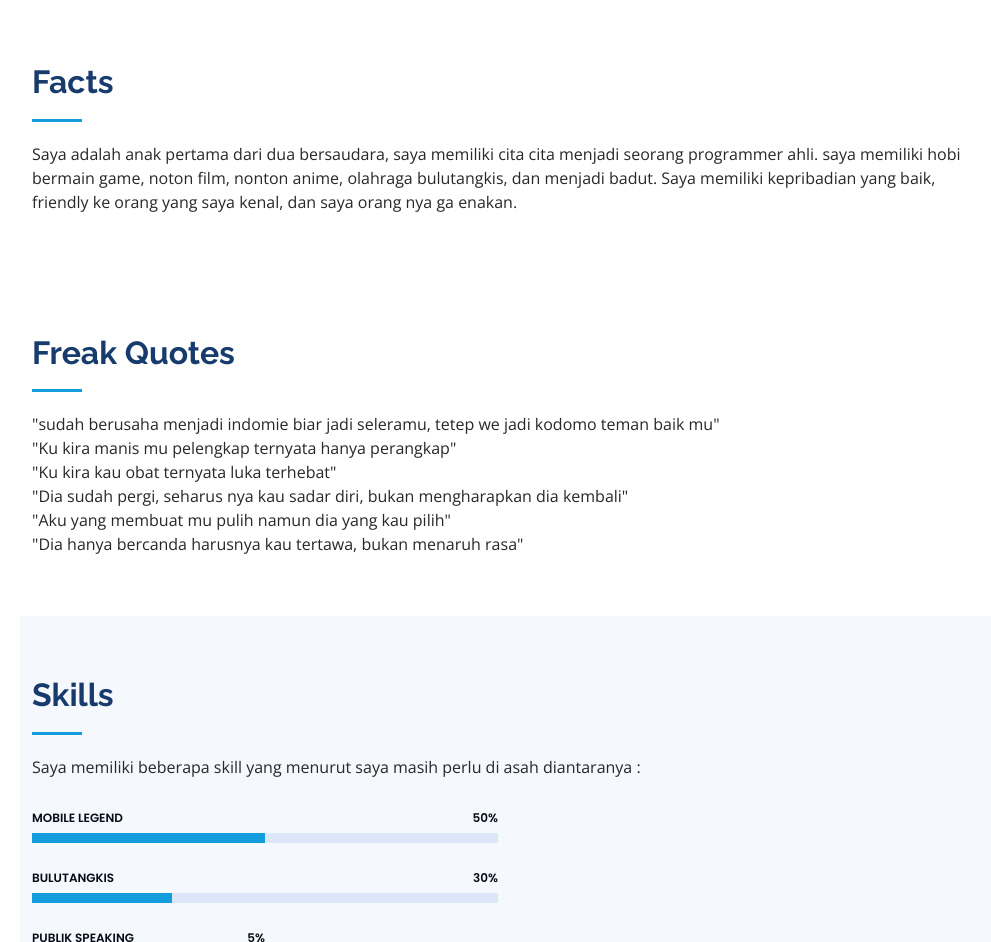
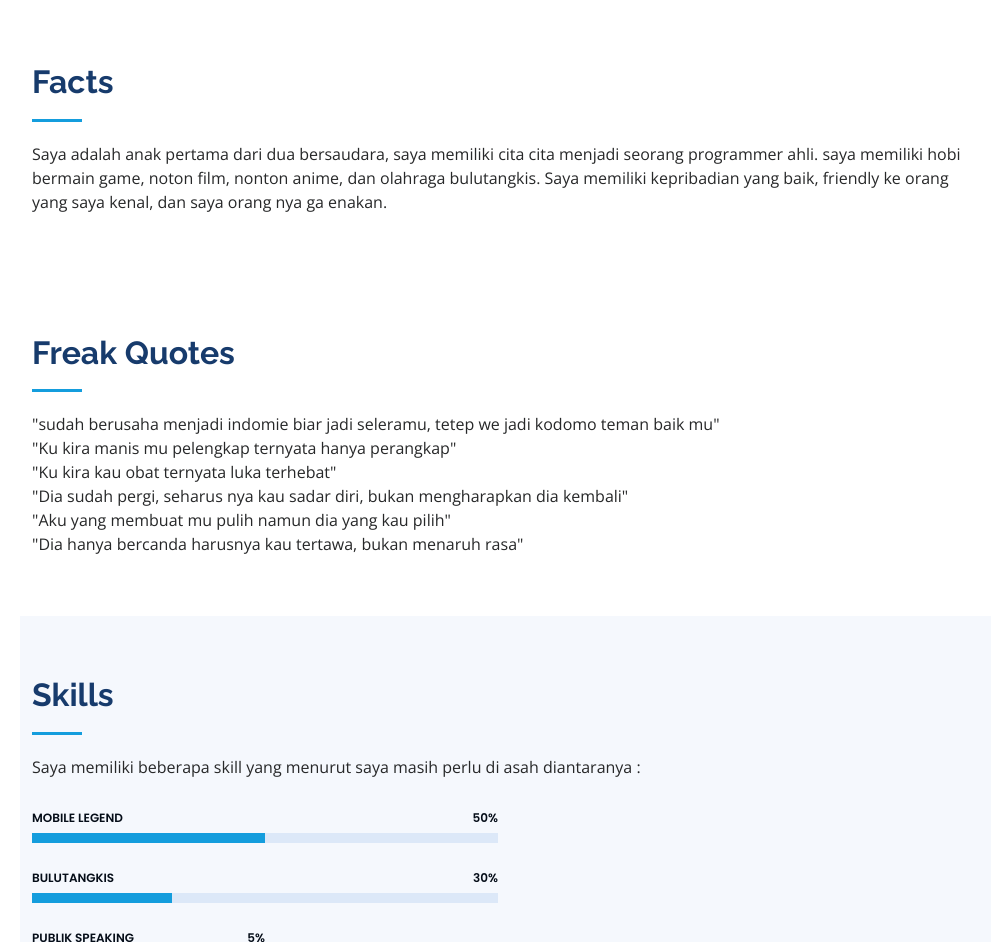
Before and after one commit to haikalmufid/haikalmufid.github.io, a plain HTML site: page index.html in a window 1280 px wide. Shown: the part 1332-2274 px from the top of the page, without its empty margins (280-1271 px from the left). Drawn offline with nearby package versions, Linux system fonts and the light colour scheme.

Commit message:
Update index.html

```diff
--- a/index.html
+++ b/index.html
@@ -124,7 +124,7 @@
 
         <div class="section-title">
           <h2>Facts</h2>
-          <p>Saya adalah anak pertama dari dua bersaudara, saya memiliki cita cita menjadi seorang programmer ahli. saya memiliki hobi bermain game, noton film, nonton anime, olahraga bulutangkis, dan menjadi badut. Saya memiliki kepribadian yang baik, friendly ke orang yang saya kenal, dan saya orang nya ga enakan. </p>
+          <p>Saya adalah anak pertama dari dua bersaudara, saya memiliki cita cita menjadi seorang programmer ahli. saya memiliki hobi bermain game, noton film, nonton anime, dan olahraga bulutangkis. Saya memiliki kepribadian yang baik, friendly ke orang yang saya kenal, dan saya orang nya ga enakan. </p>
 
       </div>
     </section><!-- End Facts Section -->
```
